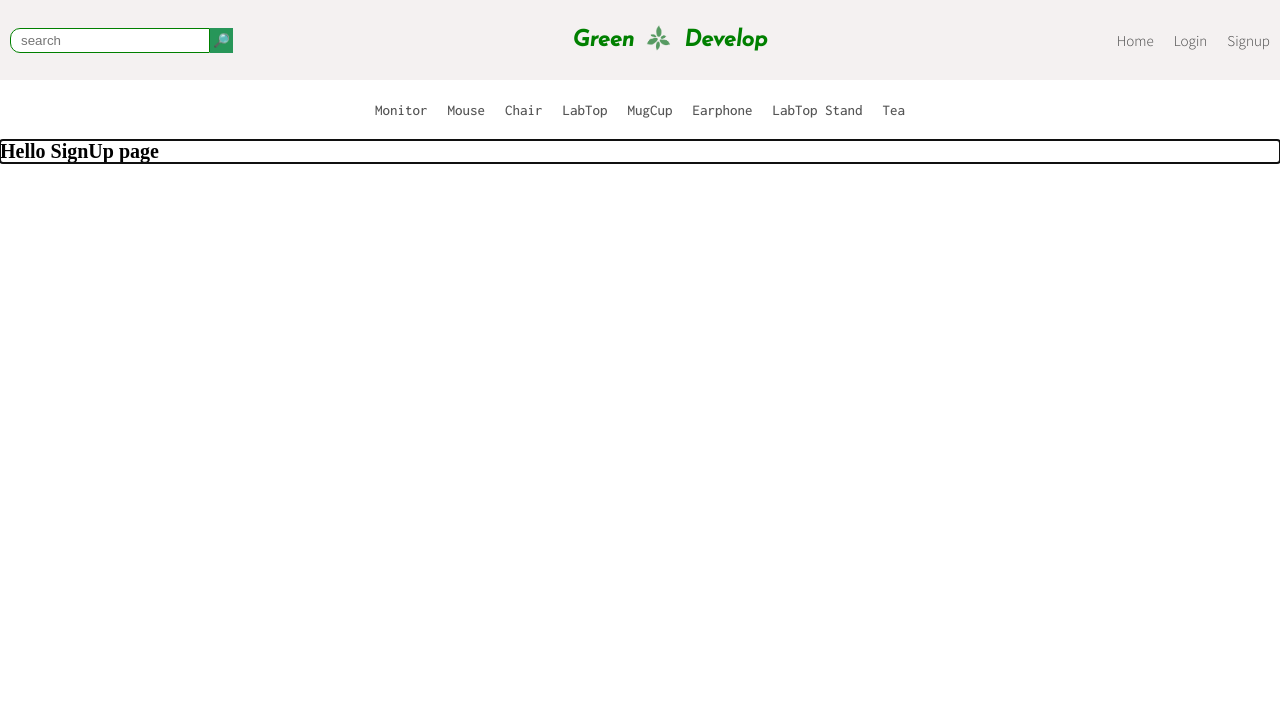
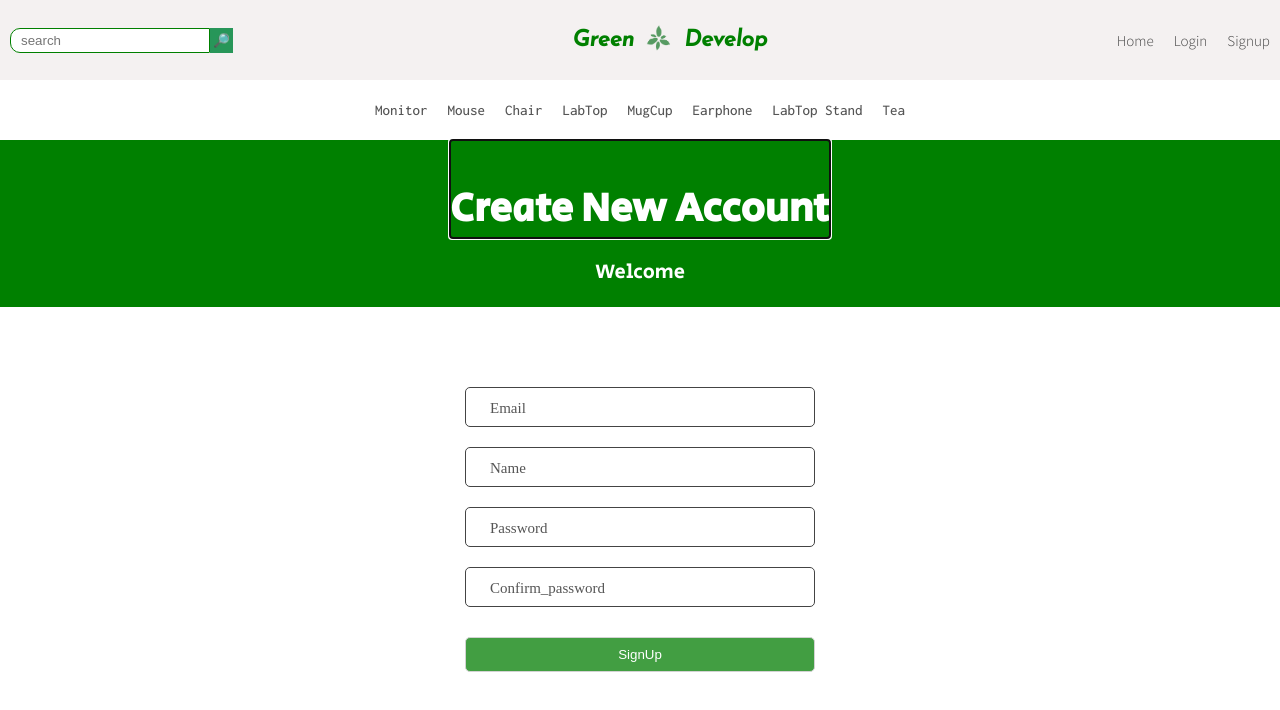
Before and after one commit to JEONGHWANMIN/SvelteProject, a Svelte app: page /signup in a window 1280 px wide. Shown: the top 710 px of the page. Built offline with nearby package versions, Linux system fonts and the light colour scheme.

Commit message:
Feat : "추가 회원가입 페이지 레이아웃 디자인"

```diff
--- a/src/pages/SignUp.svelte
+++ b/src/pages/SignUp.svelte
@@ -1 +1,129 @@
-<h1>Hello SignUp page</h1>
+<script></script>
+
+<div class="Container">
+  <div class="right-display">
+    <div class="TextBox">
+      <h1>Create New Account</h1>
+      <p>Welcome</p>
+    </div>
+    <form class="SignForm">
+      <div class="inputBox">
+        <input type="text" required={true} autocomplete={'off'} />
+        <span>Email</span>
+      </div>
+      <div class="inputBox">
+        <input type="text" required={true} autocomplete={'off'} />
+        <span>Name</span>
+      </div>
+      <div class="inputBox">
+        <input type="password" required={true} autocomplete="off" />
+        <span>Password</span>
+      </div>
+      <div class="inputBox">
+        <input type="password" required={true} autocomplete="off" />
+        <span>Confirm_password</span>
+      </div>
+      <button>SignUp</button>
+    </form>
+  </div>
+</div>
+
+<style lang="scss">
+  @import url('https://fonts.googleapis.com/css2?family=Secular+One&display=swap');
+  @import url('https://fonts.googleapis.com/css2?family=Secular+One&display=swap');
+
+  .Container {
+    display: flex;
+    width: 100vw;
+    min-height: 100vh;
+  }
+
+  .right-display {
+    width: 100%;
+    display: flex;
+    align-items: center;
+    flex-direction: column;
+
+    .TextBox {
+      display: flex;
+      flex-direction: column;
+      align-items: center;
+      background-color: green;
+      width: 100%;
+      h1 {
+        padding-top: 4rem;
+        color: white;
+        font-size: 4rem;
+        margin: 0;
+        font-family: 'Secular One', sans-serif;
+      }
+
+      p {
+        padding: 2rem;
+        color: white;
+        font-size: 2rem;
+        font-family: 'Secular One', sans-serif;
+      }
+    }
+  }
+
+  .SignForm {
+    display: flex;
+    flex-direction: column;
+    align-items: center;
+    margin-top: 7rem;
+
+    .inputBox {
+      position: relative;
+      width: 35rem;
+      margin: 1rem 0;
+    }
+
+    .inputBox input {
+      width: 100%;
+      height: 4rem;
+      outline: none;
+      padding: 1rem;
+      transition: 0.2s;
+      border-radius: 0.5rem;
+      border: solid 1.5px #444;
+    }
+
+    .inputBox span {
+      position: absolute;
+      pointer-events: none;
+      left: 0;
+      top: 0;
+      transform: translateY(30%);
+      padding: 0.2rem;
+      font-size: 1.5rem;
+      margin-left: 2rem;
+      padding: 0.5rem;
+      transition: 0.5s;
+      color: #555;
+    }
+
+    .inputBox input:valid ~ span,
+    .inputBox input:focus ~ span {
+      color: green;
+      transform: translateY(-1.5rem);
+      background-color: white;
+    }
+
+    .inputBox input:valid,
+    .inputBox input:focus {
+      border: solid 2px green;
+    }
+
+    button {
+      width: 100%;
+      height: 3.5rem;
+      border-radius: 0.5rem;
+      margin-top: 2rem;
+      border: solid 1px lightgray;
+      color: #fff;
+      background-color: rgb(66, 158, 66);
+      cursor: pointer;
+    }
+  }
+</style>
```
